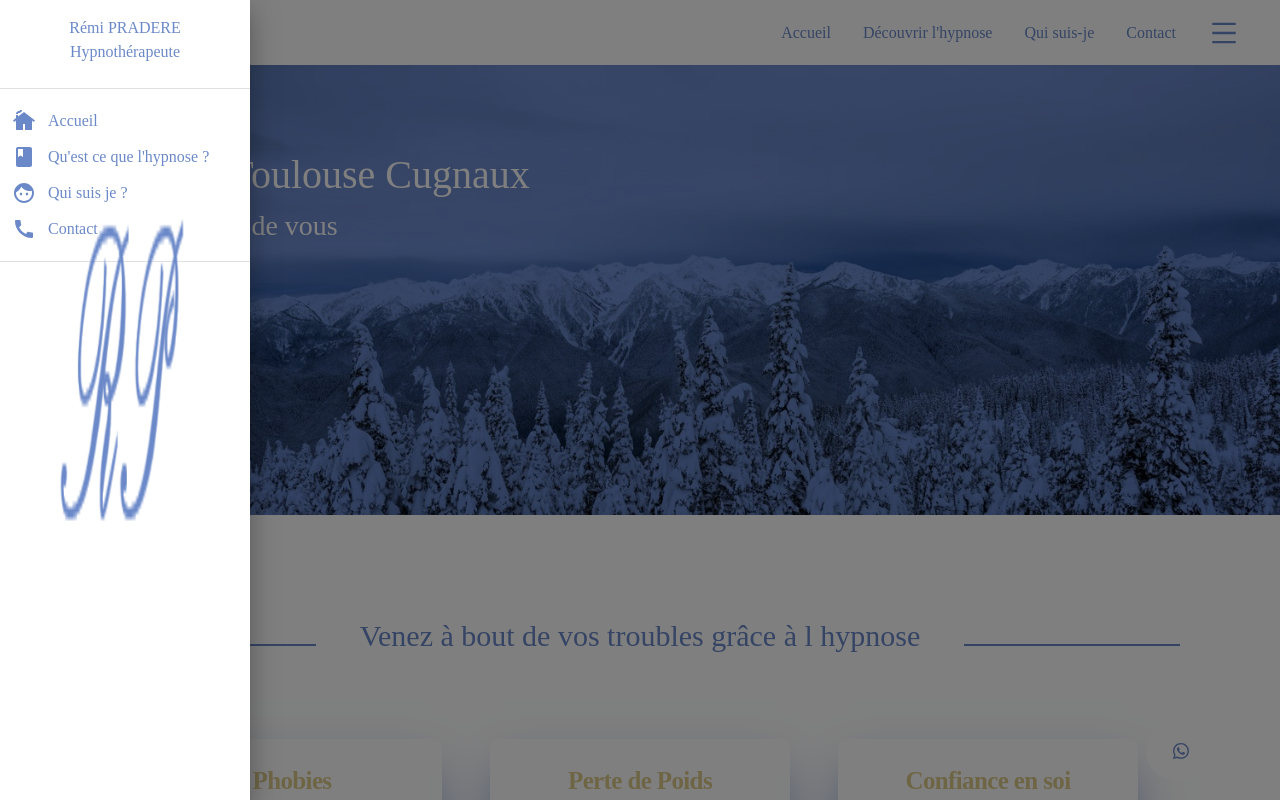
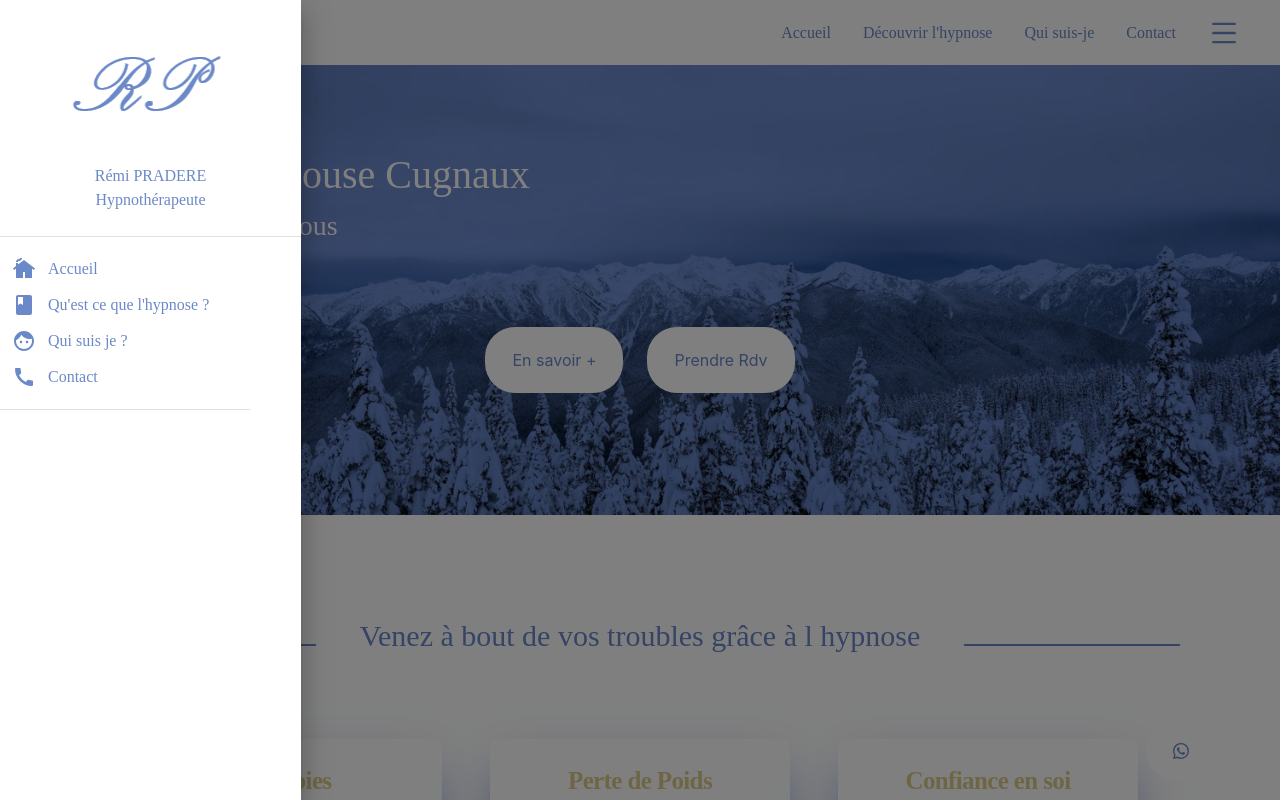
Before and after one commit to remiPra/site-hypnose-remi-2022, a Next.js app: page / in a window 1280 px wide. Both pictures are taken after a click on the button 1224 px from the left and 32 px from the top of the page. Shown: the top 800 px of the page. Built offline with nearby package versions, Linux system fonts and the light colour scheme; a web font is replaced by a local one.

Commit message:
mise a jour

```diff
--- a/component/Drawer/Drawer.js
+++ b/component/Drawer/Drawer.js
@@ -44,9 +44,9 @@ export default function TemporaryDrawer() {
     <>
       <div className='mt-4 mb-6 mx-auto flex flex-col justify-center'>
 
-        <Image layout="fill"
-        sizes='100px'
-        style={{ margin: "5px auto" }}
+        <img layout="responsive"
+        size='100px'
+        className='mt-40px mx-auto'
         // className="w-[200px]   md:w-[30%]"
         src='/assets/logoNewStyle.png' />
 
--- a/component/Home/Parralax1.js
+++ b/component/Home/Parralax1.js
@@ -10,6 +10,10 @@ function Parralax1(props) {
                     <h2 className='text-[28px] text-white'>Prenez enfin soin de vous  </h2>
                     </>}
                     {/* <h2></h2> */}
+                    <div className='mt-[80px] flex justify-center'>
+                    <button className="mx-3 border-[#decb8c] text-[#6b89c9]  border-2 text-[[object Object]] buttonPrimary">En savoir + </button>
+                    <button className="mx-3 border-[#decb8c] text-[#6b89c9]  border-2 text-[[object Object]] buttonPrimary">Prendre Rdv</button>
+                    </div>
                 </div>
             </section>
         </>
--- a/pages/index.js
+++ b/pages/index.js
@@ -72,7 +72,7 @@ export default function Home() {
             lien:'/PerteDePoidsScript'
           }
         ].map((el, index) => (
-          <div key={index} className="m-6 p-6  min-w-[250px] w-[300px] bg-white rounded-lg border-[2px] border-[white] shadow-[#6b89c9] shadow-2xl  dark:bg-gray-800 dark:border-gray-700">
+          <div key={index} className="hover:duration-300 hover:translate-y-[-30px] hover:ease-linear m-6 p-6  min-w-[250px] w-[300px] bg-white rounded-lg border-[2px] border-[white] shadow-[#6b89c9] shadow-2xl  dark:bg-gray-800 dark:border-gray-700">
             <h3 className="text-[#decb8c] text-[25px]  text-center h-[50px] text-2xl font-bold tracking-tight dark:text-white">{el.title}</h3>
 
             <p className="mb-3 font-normal text-[#6b89c9] dark:text-gray-400">{el.description} </p>
```
